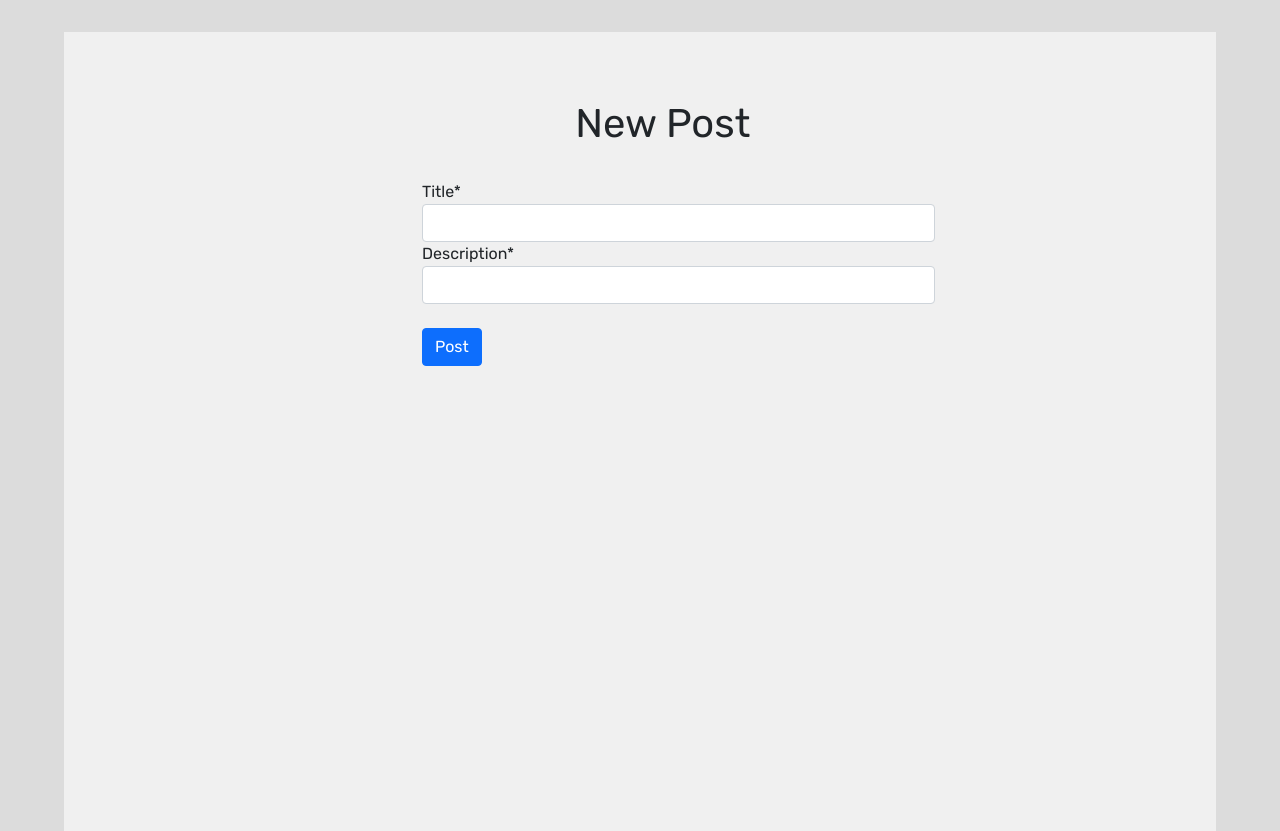
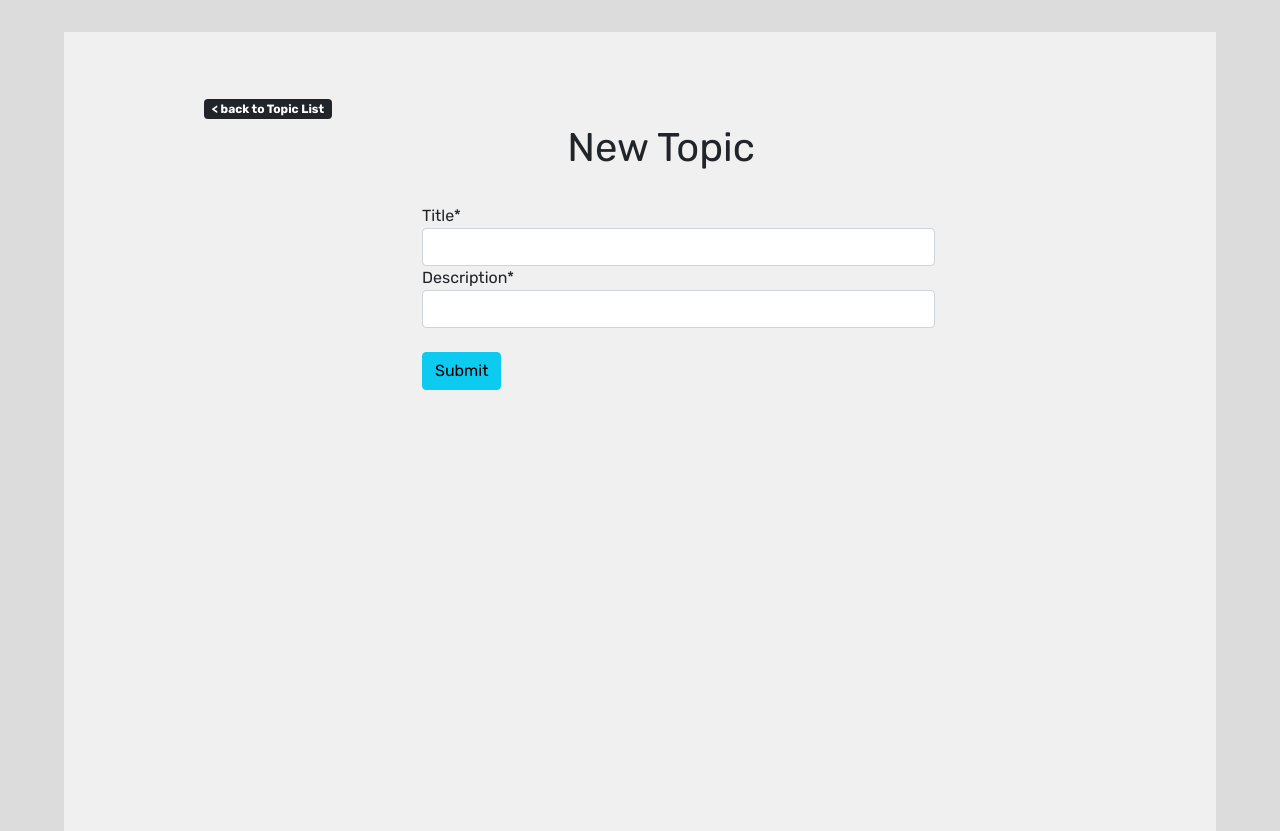
Before and after one commit to Zidan-Kharisma-Sakana/uts-f02, a Django app: page /forum/topic/add/ in a window 1280 px wide. Shown: the part 57-888 px from the top of the page. Run offline with Django 3.2, Linux system fonts and the light colour scheme; the visitor is signed in with stand-in values (Sample User, id 1); some libraries are stand-ins or nearby versions.

Commit message:
update forum

```diff
--- a/forum/templates/forum/post_confirm_delete.html
+++ b/forum/templates/forum/post_confirm_delete.html
@@ -1,5 +1,11 @@
 {% extends "base.html" %}
 {% load crispy_forms_tags %}
+{% load static %}
+
+{% block custom_css %}
+    <link rel="stylesheet" href="{% static 'css/forum_style.css' %}">
+{% endblock %}
+
 {% block content %}
     <div class="content-section">
         <form method="POST">
--- a/forum/templates/forum/post_form.html
+++ b/forum/templates/forum/post_form.html
@@ -1,11 +1,16 @@
 {% extends 'base.html' %}
 {% load crispy_forms_tags %}
+{% load static %}
+
+{% block custom_css %}
+    <link rel="stylesheet" href="{% static 'css/forum_style.css' %}">
+{% endblock %}
 
 {% block content %}
 
     <div class="row">
         <div class="col-2 offset-5 mt-1">
-            <h1 style="width: 9ch;">New Post</h1>
+            <h1 class="title">New Post</h1>
         </div>
     </div>
 
@@ -18,7 +23,7 @@
                 </fieldset>
                 <br>
                 <div class="form-group">
-                    <input class="btn btn-primary" type="submit" value="Post">
+                    <input class="btn btn-info" type="submit" value="Post">
                 </div>
             </form>
         </div>
--- a/forum/templates/forum/topic_form.html
+++ b/forum/templates/forum/topic_form.html
@@ -1,5 +1,11 @@
 {% extends "base.html" %}
 {% load crispy_forms_tags %}
+
+{% load static %}
+
+{% block custom_css %}
+    <link rel="stylesheet" href="{% static 'css/forum_style.css' %}">
+{% endblock %}
 
 {% block meta %}
 <script>
@@ -32,9 +38,16 @@
 
 {% block content %}
 
-    <div class="row">
-        <div class="col-2 offset-5 mt-1">
-            <h1 style="width: 9ch;">New Topic</h1>
+    <div class="container">
+        <div class="row justify-md-center">
+        <div class="col-4">
+            <a href="{% url 'forum-index' %}"><span class="badge bg-dark rounded">< back to Topic List</span></a>
+        </div>
+        <div class="col-2-center">
+            <div class="col-2 offset-5 mt-1">
+                <h1 class="title">New Topic</h1>
+            </div>
+        </div>
         </div>
     </div>
 
@@ -47,7 +60,7 @@
                 </fieldset>
                 <br>
                 <div class="form-group">
-                    <input class="btn btn-primary" type="submit" value="Submit">
+                    <input class="btn btn-info" type="submit" value="Submit">
                 </div>
             </form>
         </div>
--- a/forum/views.py
+++ b/forum/views.py
@@ -13,7 +13,7 @@ from django.views.generic import (
 )
 
 from .models import Topic, Post, Comment
-from .forms import CreateCommentForm
+from .forms import CreateCommentForm, CreateTopicForm
 
 # Topic views
 
@@ -33,7 +33,7 @@ class TopicDetailView(DetailView):
 
 class TopicCreateView(LoginRequiredMixin, CreateView):
     model = Topic
-    template_name = 'forum/post_form.html'
+    template_name = 'forum/topic_form.html'
     fields = ['title', 'description']
 
     def form_valid(self, form):
--- /dev/null
+++ b/static/css/forum_style.css
@@ -0,0 +1,13 @@
+#btn-topic {
+    background-color: plum;
+}
+.title {
+    width: 10ch;
+}
+.content-section{
+    background-color:floralwhite;
+    max-width: 90%;
+    margin: 10px;
+    padding: 10px;
+    border-radius: 15px;
+}
```
Also changed, not shown: forum/templates/forum/index.html (+8 -2 lines), forum/templates/forum/post_detail.html (+18 -4 lines), forum/templates/forum/topic_detail.html (+15 -2 lines).
